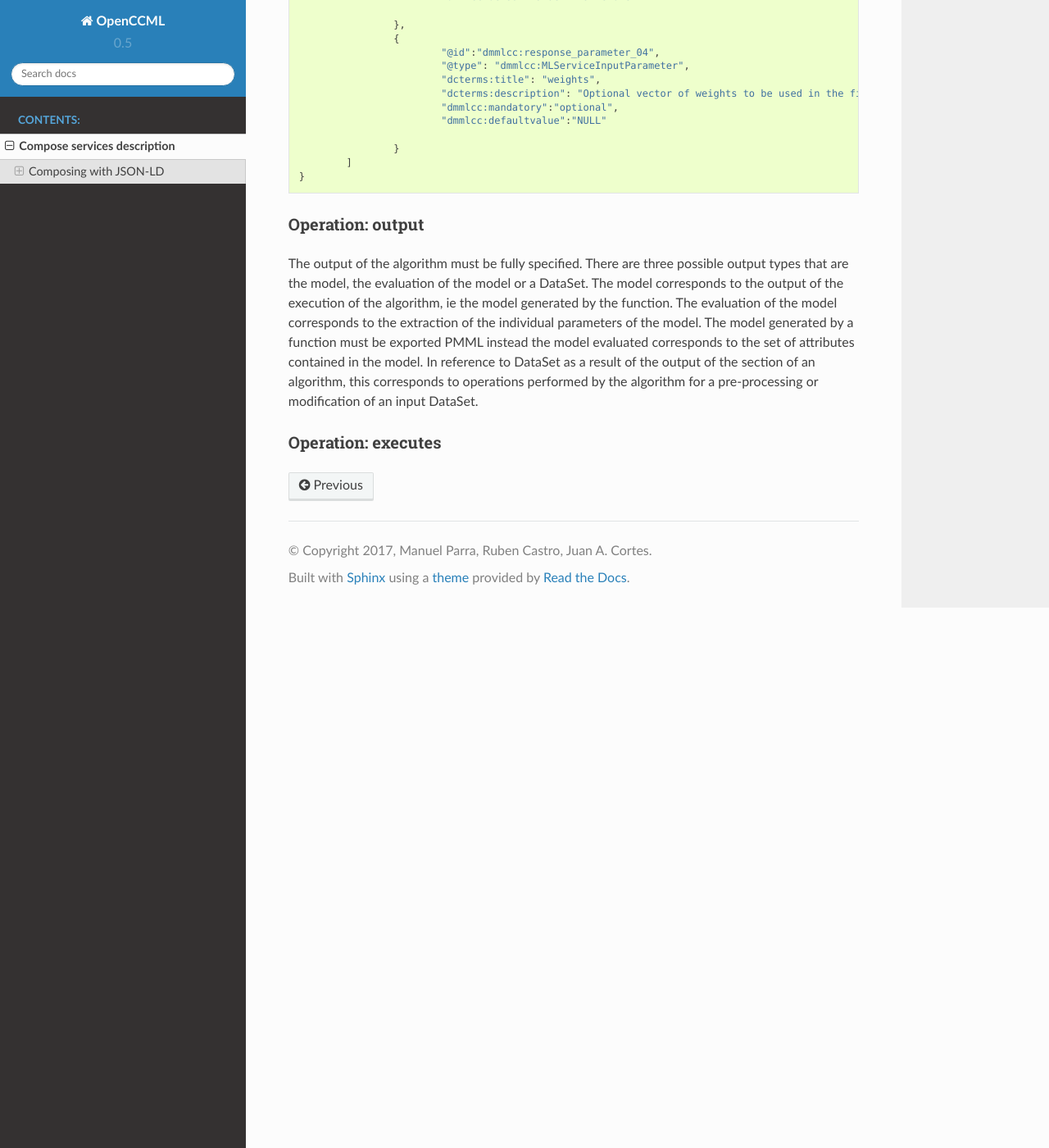
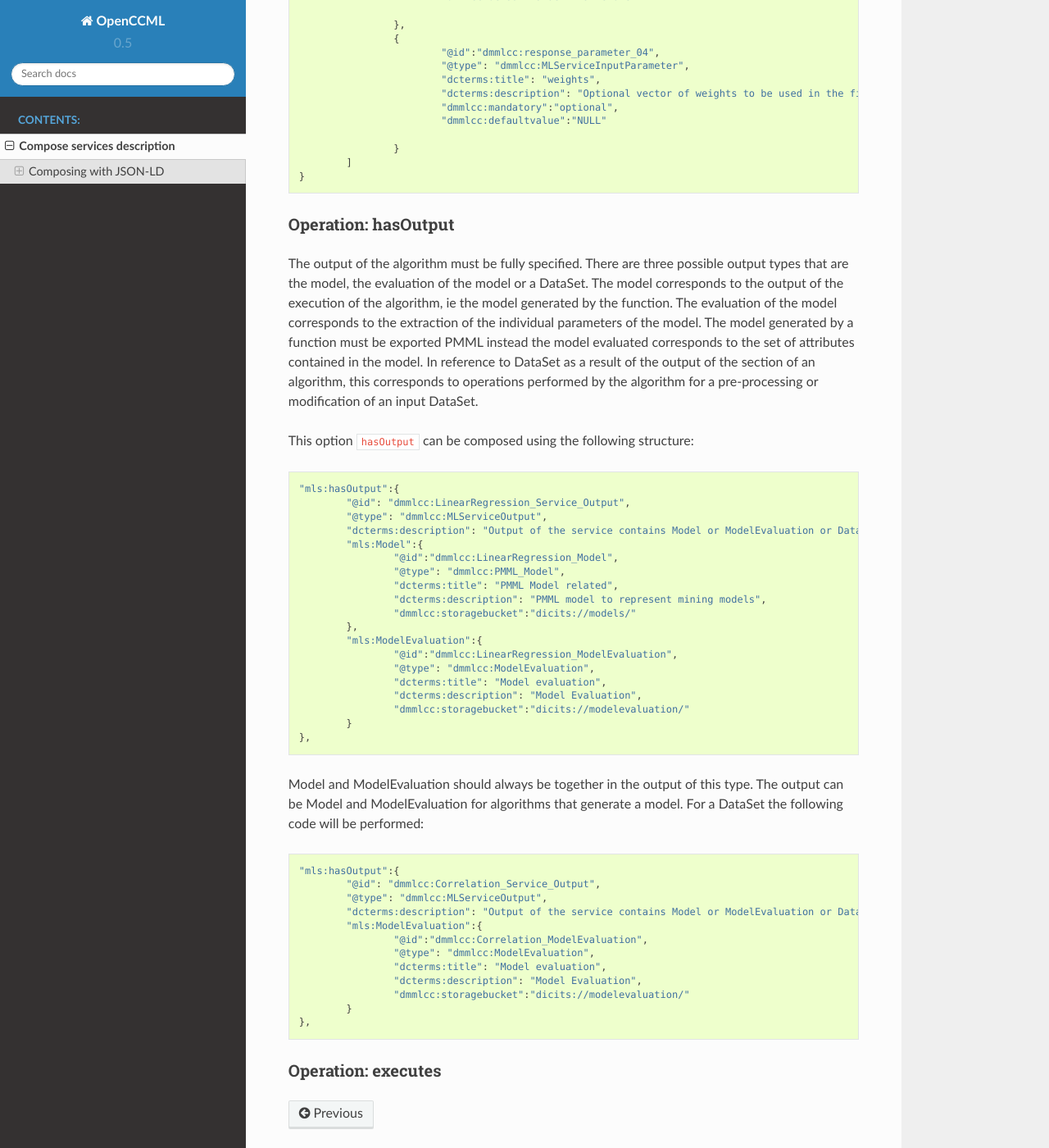
Before and after one commit to manuparra/oc2dm, a Sphinx documentation site: the page built from docs/source/servicecompose.rst, in a window 1280 px wide and 1400 px high, scrolled down 4888 px. Shown: the whole window at 82% size. Built offline with Sphinx 7.4.7 and the Read the Docs theme 2.0.0, drawn with Linux system fonts in a browser that asks for light colours.

Commit message:
Method of output

```diff
--- a/docs/source/servicecompose.rst
+++ b/docs/source/servicecompose.rst
@@ -224,11 +224,52 @@ The input parameters correspond to all those characteristics necessary for the a
 	}
 
 
-Operation: output
-~~~~~~~~~~~~~~~~~
+Operation: hasOutput
+~~~~~~~~~~~~~~~~~~~~
 
 The output of the algorithm must be fully specified. There are three possible output types that are the model, the evaluation of the model or a DataSet. The model corresponds to the output of the execution of the algorithm, ie the model generated by the function. The evaluation of the model corresponds to the extraction of the individual parameters of the model. The model generated by a function must be exported PMML instead the model evaluated corresponds to the set of attributes contained in the model. In reference to DataSet as a result of the output of the section of an algorithm, this corresponds to operations performed by the algorithm for a pre-processing or modification of an input DataSet.
 
 
+This option ``hasOutput`` can be composed using the following structure::
+
+
+	"mls:hasOutput":{
+		"@id": "dmmlcc:LinearRegression_Service_Output",
+		"@type": "dmmlcc:MLServiceOutput",
+		"dcterms:description": "Output of the service contains Model or ModelEvaluation or Data",
+		"mls:Model":{
+			"@id":"dmmlcc:LinearRegression_Model",
+			"@type": "dmmlcc:PMML_Model",
+			"dcterms:title": "PMML Model related",
+			"dcterms:description": "PMML model to represent mining models",
+			"dmmlcc:storagebucket":"dicits://models/"
+		},
+		"mls:ModelEvaluation":{
+			"@id":"dmmlcc:LinearRegression_ModelEvaluation",
+			"@type": "dmmlcc:ModelEvaluation",
+			"dcterms:title": "Model evaluation",
+			"dcterms:description": "Model Evaluation",
+			"dmmlcc:storagebucket":"dicits://modelevaluation/"
+		}
+	},
+
+
+Model and ModelEvaluation should always be together in the output of this type. The output can be Model and ModelEvaluation for algorithms that generate a model. For a DataSet the following code will be performed: ::
+
+	"mls:hasOutput":{
+		"@id": "dmmlcc:Correlation_Service_Output",
+		"@type": "dmmlcc:MLServiceOutput",
+		"dcterms:description": "Output of the service contains Model or ModelEvaluation or Data",
+		"mls:ModelEvaluation":{
+			"@id":"dmmlcc:Correlation_ModelEvaluation",
+			"@type": "dmmlcc:ModelEvaluation",
+			"dcterms:title": "Model evaluation",
+			"dcterms:description": "Model Evaluation",
+			"dmmlcc:storagebucket":"dicits://modelevaluation/"
+		}
+	},
+
+
+
 Operation: executes
 ~~~~~~~~~~~~~~~~~~~
```
